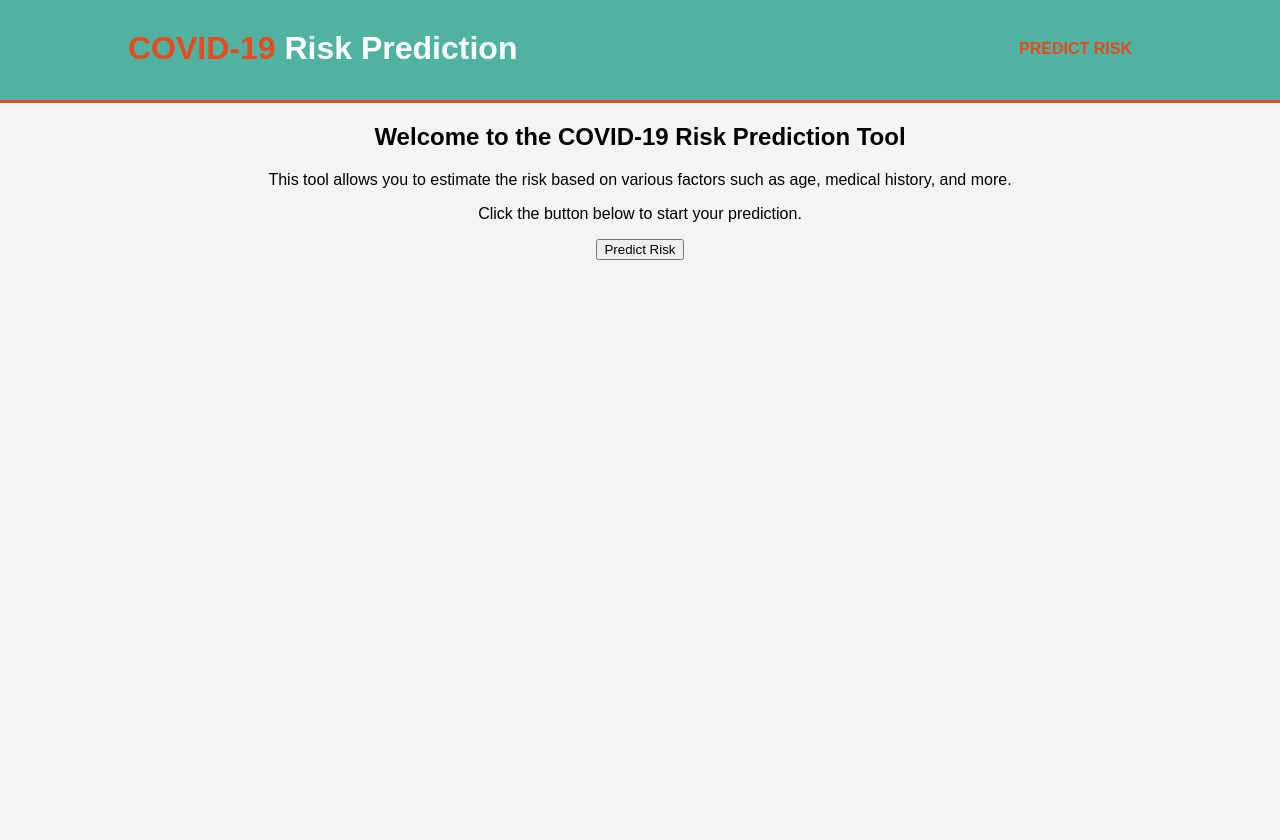
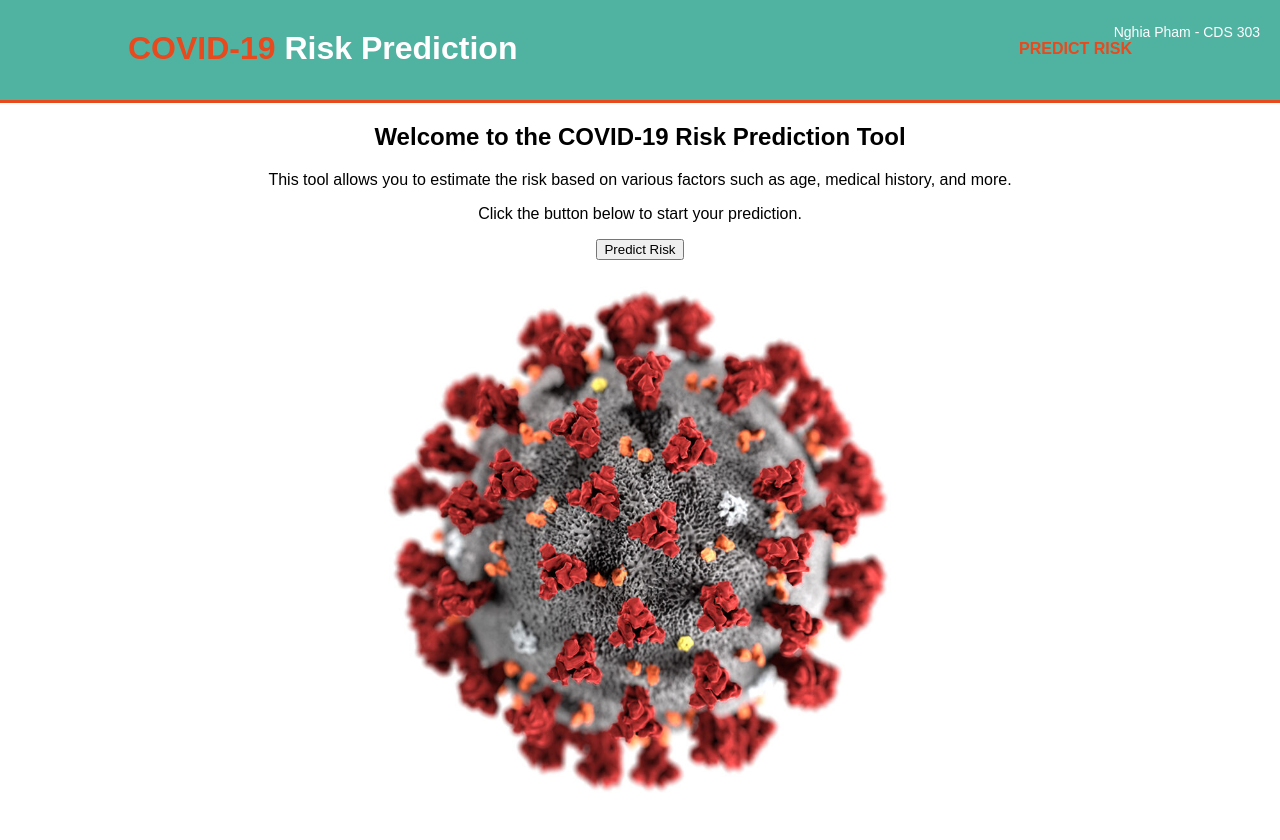
Before and after one commit to nghiapham1224/cds303_final_project, a Flask app: page / in a window 1280 px wide. Before the commit the page ends 260 px from the top, so only its background shows below. Run offline with Flask 3, Linux system fonts and the light colour scheme; parts of the project's set-up code (start-up, migrations or seed data) failed here and were passed over.

Commit message:
fix homepage

```diff
--- a/templates/home.html
+++ b/templates/home.html
@@ -7,7 +7,7 @@
             font-family: Arial, sans-serif;
             margin: 0;
             padding: 0;
-            background-color: #f4f4f4;
+            background-color: white;
             text-align: center;
         }
         .container {
@@ -21,6 +21,7 @@
             padding-top: 30px;
             min-height: 70px;
             border-bottom: #e8491d 3px solid;
+            position: relative;
         }
         header a {
             color: #ffffff;
@@ -57,6 +58,18 @@
             color: #ffffff;
             font-weight: bold;
         }
+        /* Add this CSS to position your name and class title in the top right corner */
+        .name-class {
+            position: absolute;
+            top: 10px;
+            right: 20px;
+            font-size: 14px;
+        }
+        /* Add this CSS to make the image fit within its container */
+        .fit-image {
+            max-width: 100%; /* The image will never exceed the width of its container */
+            height: auto; /* The height will adjust proportionally to maintain aspect ratio */
+        }
     </style>
 </head>
 <body>
@@ -64,6 +77,9 @@
         <div class="container">
             <div id="branding">
                 <h1><span class="highlight">COVID-19</span> Risk Prediction</h1>
+            </div>
+            <div class="name-class">
+                <p>Nghia Pham - CDS 303</p>
             </div>
             <nav>
                 <ul>
@@ -78,6 +94,7 @@
         <p>This tool allows you to estimate the risk based on various factors such as age, medical history, and more.</p>
         <p>Click the button below to start your prediction.</p>
         <a href="/predict"><button>Predict Risk</button></a>
+      	<img src="templates/images/Coronavirus-CDC-1600x900.jpg" alt="Image Description" class="fit-image">
     </div>
 
 </body>
```
Also changed, not shown: templates/images/Coronavirus-CDC-1600x900.jpg (added).
